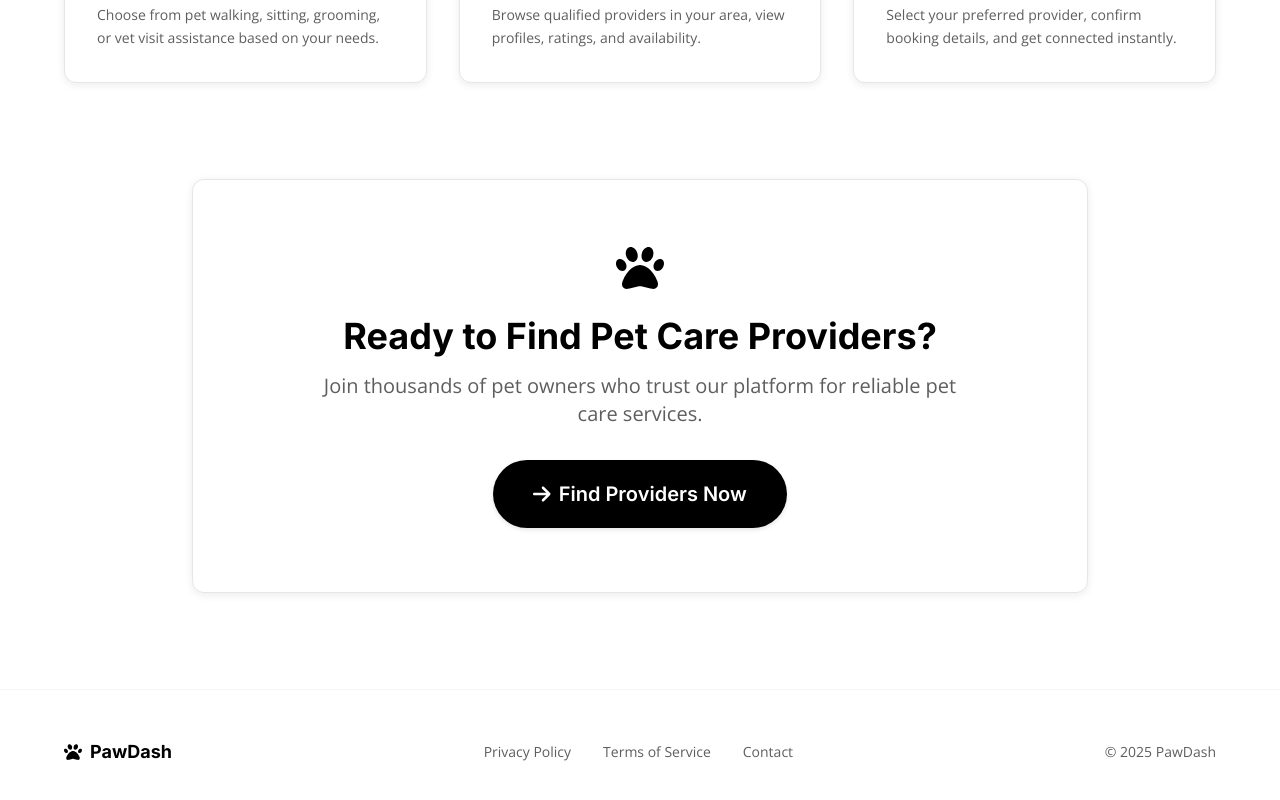
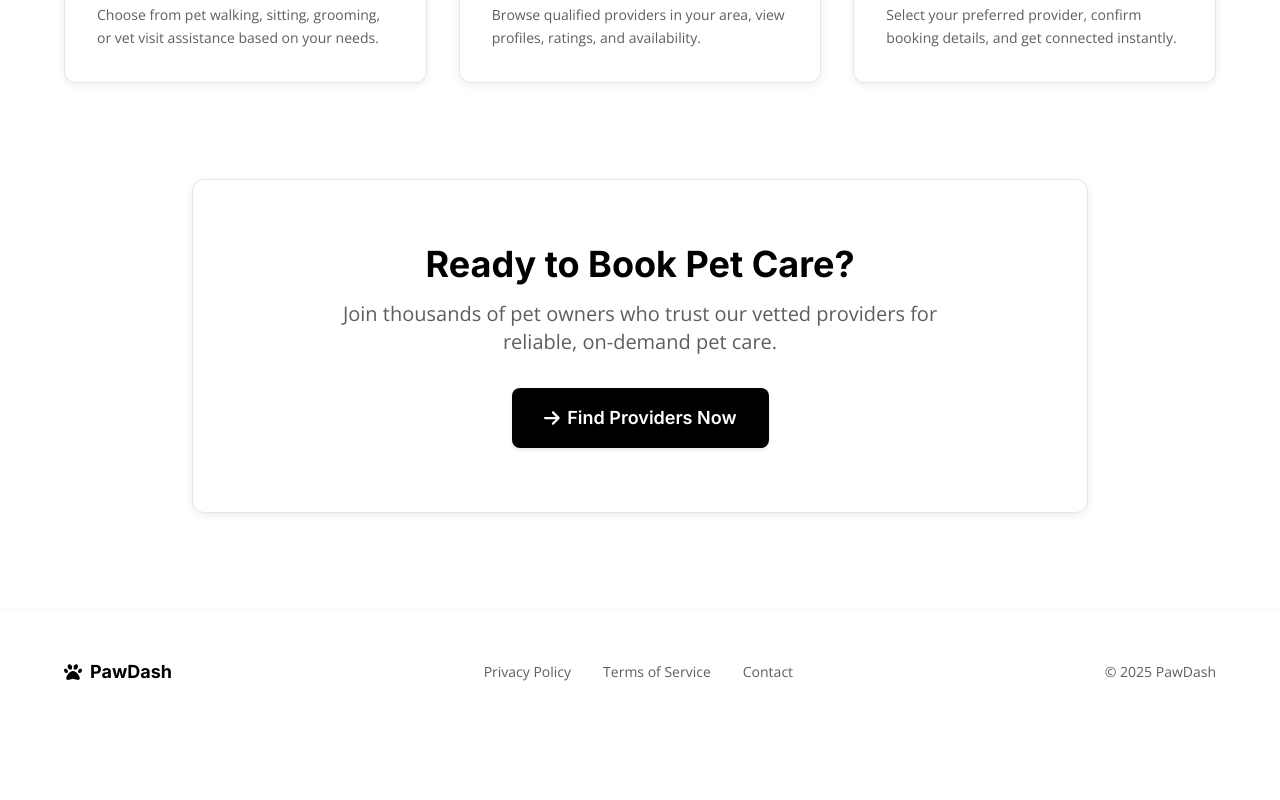
Before and after one commit to PawRush/PawRushApp, a Next.js app: page / in a window 1280 px wide. Shown: the part 1426-2226 px from the top of the page. After the commit the page ends 2192 px from the top, so only its background shows below. Built offline with nearby package versions, Linux system fonts and the light colour scheme.

Commit message:
Small tweaks

```diff
--- a/components/CTA.tsx
+++ b/components/CTA.tsx
@@ -6,18 +6,16 @@ export default function CTA() {
   return (
     <section className="mb-24 px-4">
       <div className="glass-card glass-card-hover max-w-4xl mx-auto p-16 text-center animate-fadeInUp">
-        <div className="text-5xl text-accent mb-6">
-          <FontAwesomeIcon icon={faPaw} />
-        </div>
+
         <h2 className="font-inter text-3xl md:text-4xl font-bold mb-4 text-text">
-          Ready to Find Pet Care Providers?
+          Ready to Book Pet Care?
         </h2>
         <p className="text-lg md:text-xl text-text-secondary mb-8 max-w-2xl mx-auto leading-relaxed">
-          Join thousands of pet owners who trust our platform for reliable pet care services.
+          Join thousands of pet owners who trust our vetted providers for reliable, on-demand pet care.
         </p>
         <Link
           href="/book"
-          className="btn-glass btn-primary rounded-full flex items-center gap-2 text-xl px-10 py-5 mx-auto w-fit"
+          className="btn-glass btn-primary rounded-lg flex items-center gap-2 text-lg px-8 py-4 mx-auto w-fit"
         >
           <FontAwesomeIcon icon={faArrowRight} />
           Find Providers Now
```
